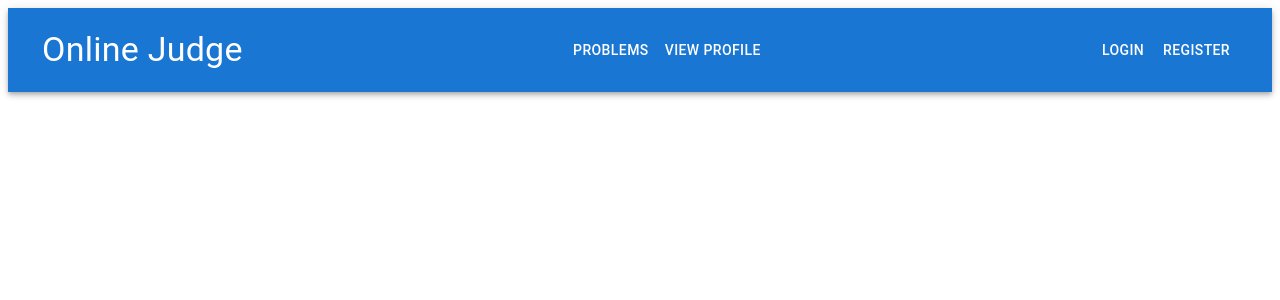
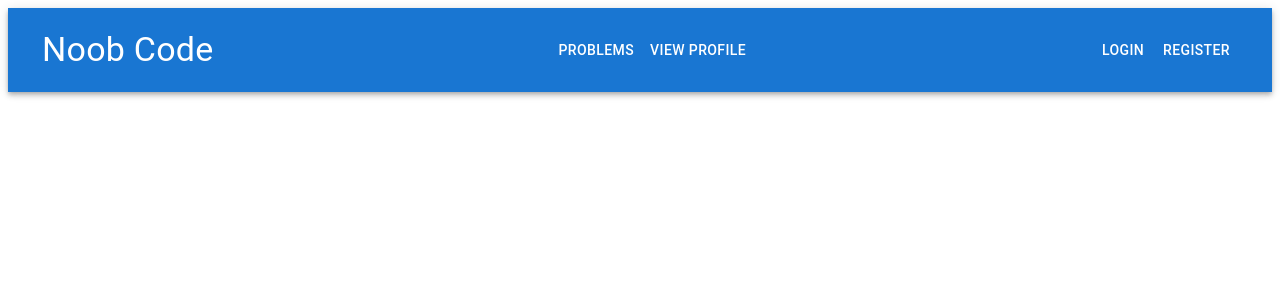
Before and after one commit to vibhorgupta09/online-judge, a React (Vite) app in the folder frontend/: page / in a window 1280 px wide. Shown: the top 300 px of the page. Built offline with nearby package versions, Linux system fonts and the light colour scheme; no server answers.

Commit message:
after deployement 5

```diff
--- a/frontend/src/components/Navbar.jsx
+++ b/frontend/src/components/Navbar.jsx
@@ -143,7 +143,7 @@ const Navbar = () => {
           onClick={() => navigate("/problems")}
           style={{ color: "white", textDecoration: "none", cursor: "pointer" }}
         >
-          Online Judge
+          Noob Code
         </Typography>
 
         <Box>
```
Also changed, not shown: 1 other file (tests, documents, lock files or other folders).
